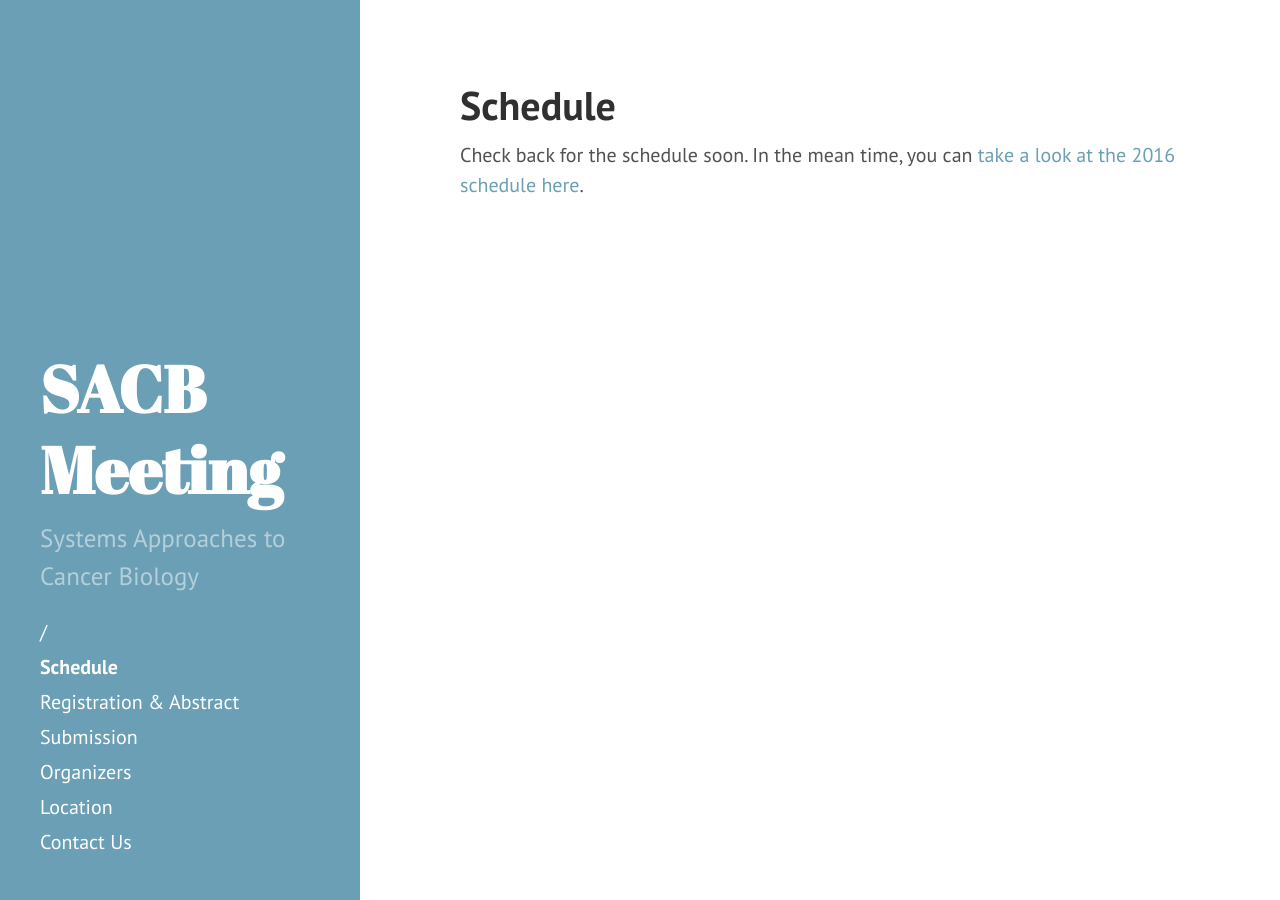
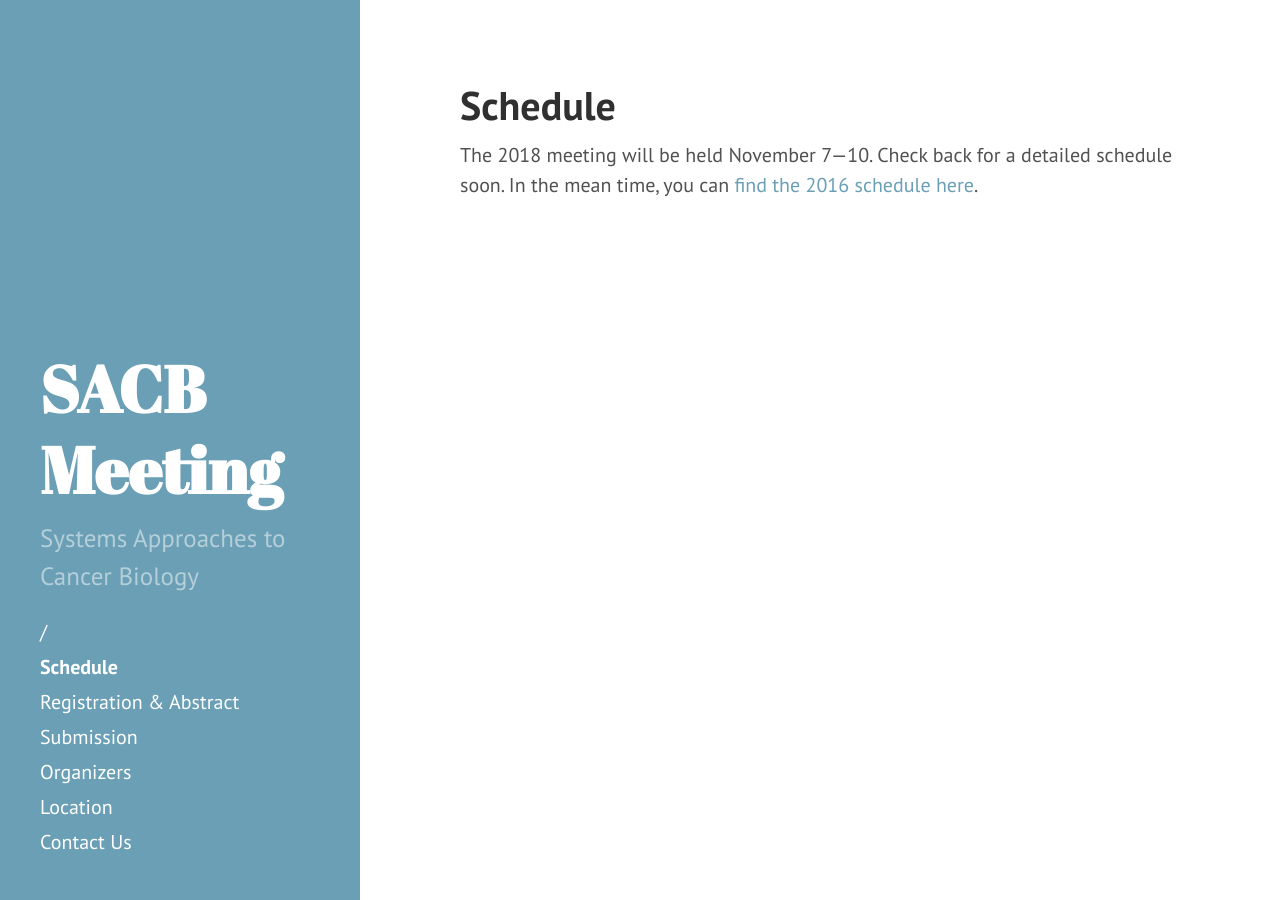
Before and after one commit to AECCSB/sacb-meeting, a Jekyll site: the page built from schedule.md, in a window 1280 px wide. Built offline with Jekyll 4.4.1, drawn with Linux system fonts in a browser that asks for light colours.

Commit message:
Update schedule.md

```diff
--- a/schedule.md
+++ b/schedule.md
@@ -3,4 +3,4 @@ title: Schedule
 layout: page
 ---
 
-Check back for the schedule soon. In the mean time, you can [take a look at the 2016 schedule here](2016/schedule.html).
+The 2018 meeting will be held November 7—10. Check back for a detailed schedule soon. In the mean time, you can [find the 2016 schedule here](2016/schedule.html).
```
